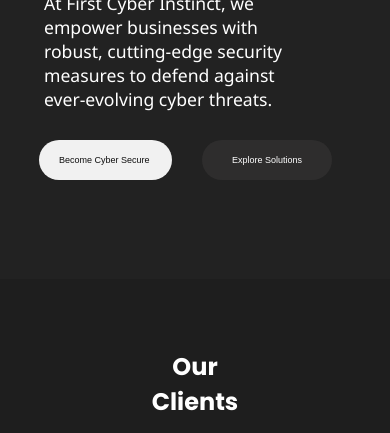
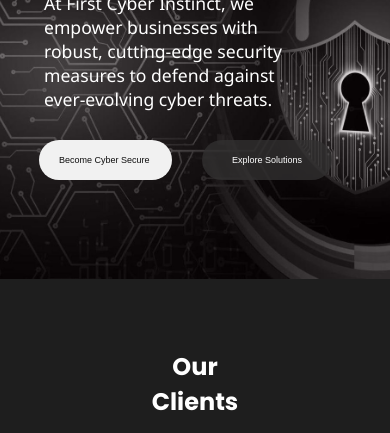
Before and after one commit to olaarowolo/firstcyberinstinct.com, a plain HTML site: page index.html in a window 390 px wide. Shown: the part 238-671 px from the top of the page. Drawn offline with nearby package versions, Linux system fonts and the light colour scheme; files whose address does not match are found by name.

Commit message:
background hotfix

```diff
--- a/styles.css
+++ b/styles.css
@@ -46,7 +46,7 @@ body {
 #nav__hero {
   width: 100%;
   height: 100vh;
-  background-image: url("/img/img/bg--2.jpg");
+  background-image: url("/img/bg--2.jpg");
   background-size: cover;
   background-position: center;
   background-repeat: no-repeat;
@@ -173,7 +173,7 @@ button:hover {
   #nav__hero {
     width: 100%;
     height: 100vh;
-    background-image: url("/img/img/bg--2.jpg");
+    background-image: url("/img/bg--2.jpg");
     background-size: cover;
     background-position: center;
     background-repeat: no-repeat;
@@ -219,7 +219,7 @@ button:hover {
   #nav__hero {
     width: 100%;
     height: 40vh;
-    background-image: url("/img/img/bg--2.jpg");
+    background-image: url("/img/bg--2.jpg");
     background-size: cover;
     background-position: center;
     background-repeat: no-repeat;
@@ -257,7 +257,7 @@ button:hover {
   #nav__hero {
     width: 100%;
     height: 50vh;
-    background-image: url("/img/img/bg--2.jpg");
+    background-image: url("/img/bg--2.jpg");
     background-size: cover;
     background-position: center;
     background-repeat: no-repeat;
```
